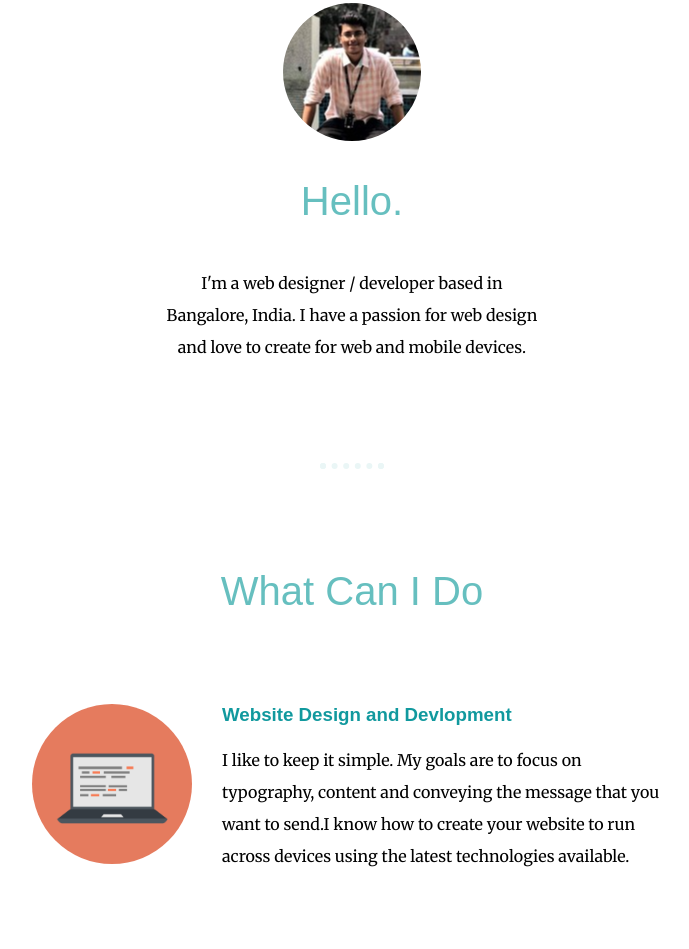
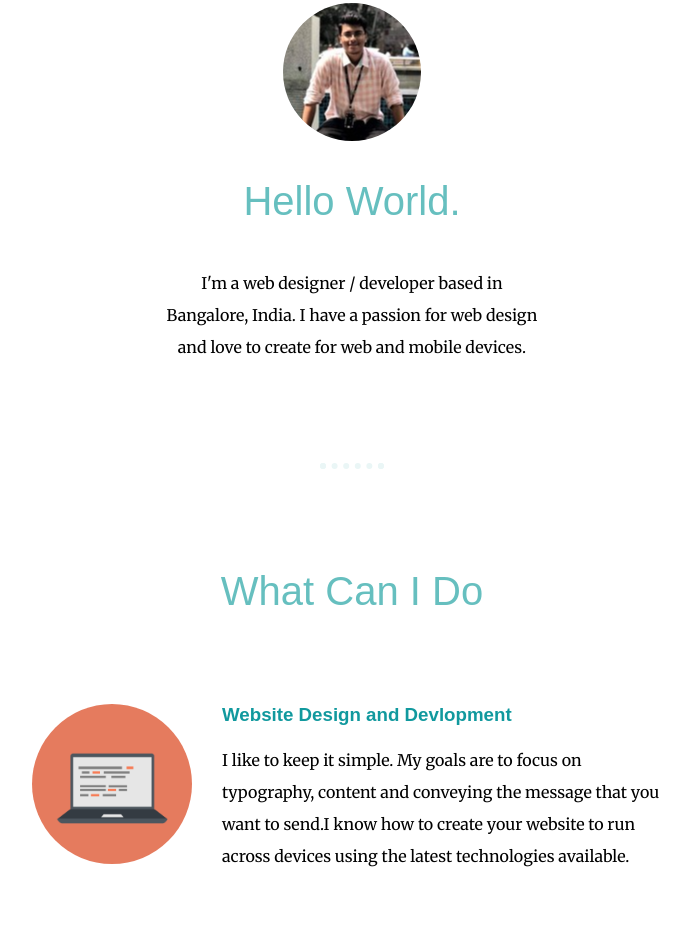
Before and after one commit to jainamshroff/Jainam-Portfolio-Main, a plain HTML site: page index.html in a window 1280 px wide. Shown: the part 755-1704 px from the top of the page, without its empty margins (288-977 px from the left). Drawn offline with Linux system fonts and the light colour scheme; a web font is replaced by a local one.

Commit message:
Add files via upload

```diff
--- a/index.html
+++ b/index.html
@@ -26,7 +26,7 @@
   <div class="middle-container">
     <div class="profile">
       <img src="images/jainam-cropped.png" alt="Jainam Profile Picture">
-      <h2>Hello.</h2>
+      <h2>Hello World.</h2>
       <p class="intro-text">I'm a web designer / developer based in Bangalore, India. I have a passion for web design and love to create for web and mobile devices.</p>
     </div>
     <hr>
```
